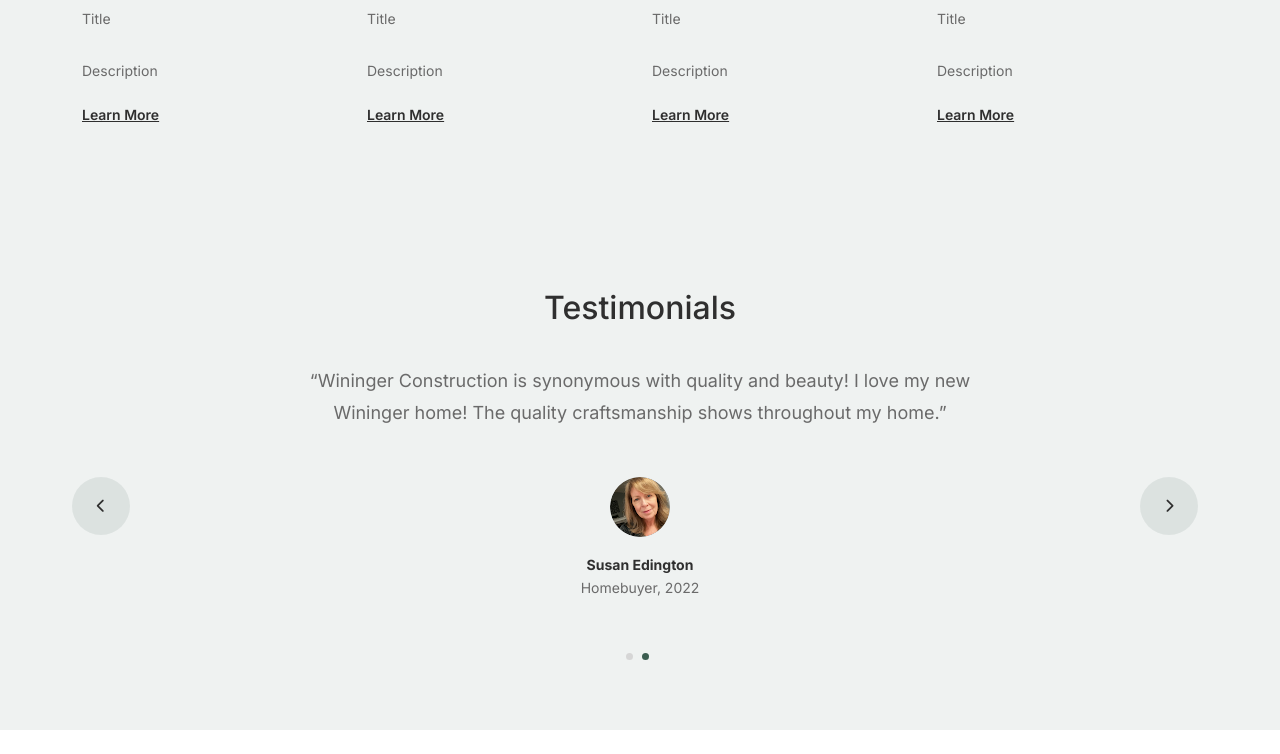
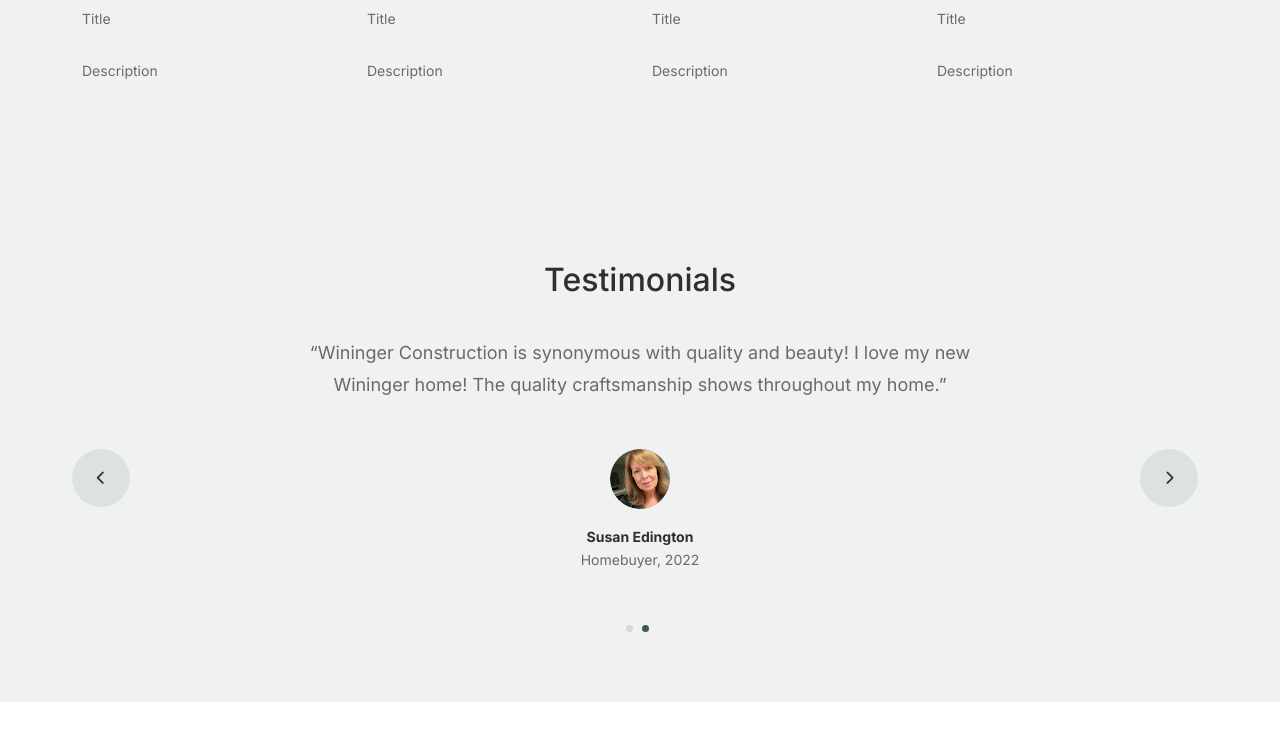
Before and after one commit to garrettdburton/WiningerConstruction, a plain HTML site: page about.html in a window 1280 px wide. Shown: the part 2236-2990 px from the top of the page. Drawn offline with nearby package versions, Linux system fonts and the light colour scheme; files that its build step writes are made by us from their sources; files whose address does not match are found by name.

Commit message:
Update about.html

```diff
--- a/about.html
+++ b/about.html
@@ -213,11 +213,6 @@
             </h3>
             <span class="d-block position mb-4">Title</span>
             <p>Description</p>
-            <p class="mb-0">
-              <a href="#" class="more dark"
-                >Learn More <span class="icon-arrow_forward"></span
-              ></a>
-            </p>
           </div>
           <!-- End Column 1 -->
 
@@ -229,11 +224,6 @@
             </h3>
             <span class="d-block position mb-4">Title</span>
             <p>Description</p>
-            <p class="mb-0">
-              <a href="#" class="more dark"
-                >Learn More <span class="icon-arrow_forward"></span
-              ></a>
-            </p>
           </div>
           <!-- End Column 2 -->
 
@@ -245,11 +235,6 @@
             </h3>
             <span class="d-block position mb-4">Title</span>
             <p>Description</p>
-            <p class="mb-0">
-              <a href="#" class="more dark"
-                >Learn More <span class="icon-arrow_forward"></span
-              ></a>
-            </p>
           </div>
           <!-- End Column 3 -->
 
@@ -261,11 +246,6 @@
             </h3>
             <span class="d-block position mb-4">Title</span>
             <p>Description</p>
-            <p class="mb-0">
-              <a href="#" class="more dark"
-                >Learn More <span class="icon-arrow_forward"></span
-              ></a>
-            </p>
           </div>
           <!-- End Column 4 -->
         </div>
```
